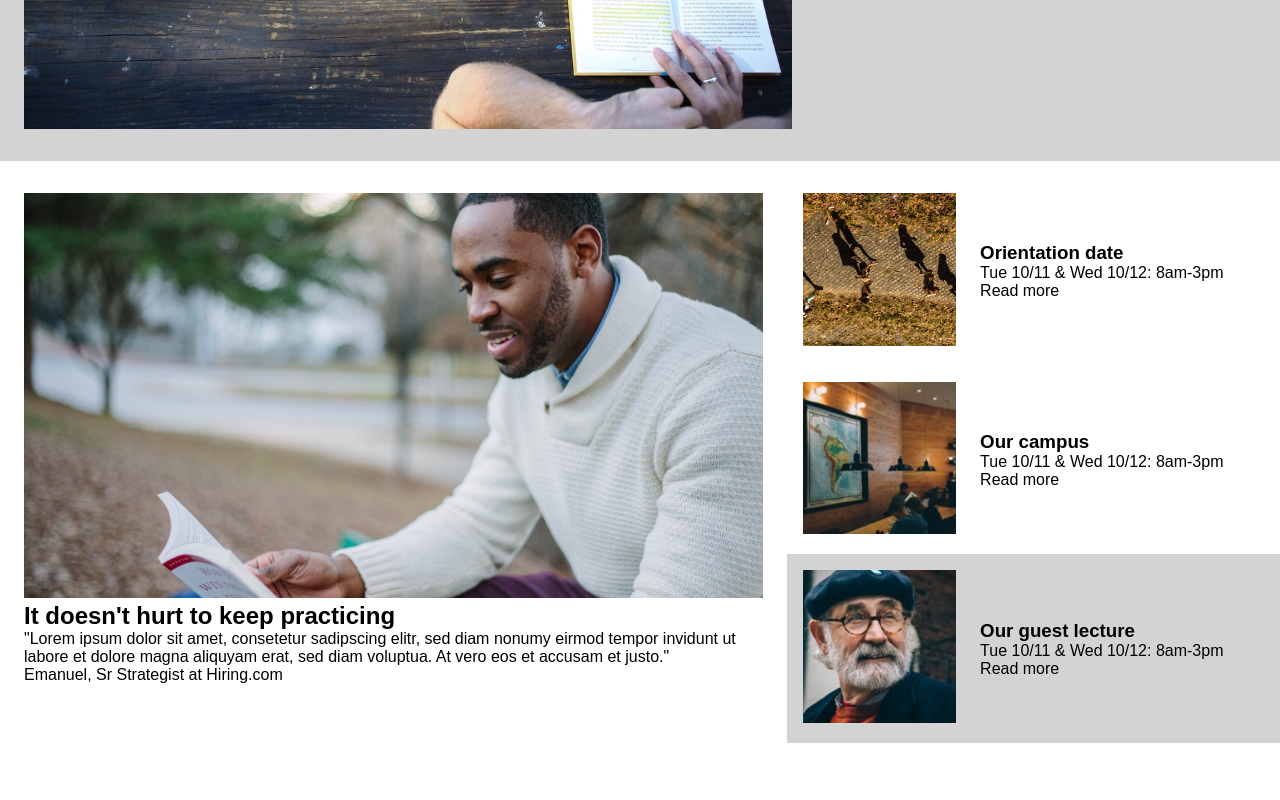
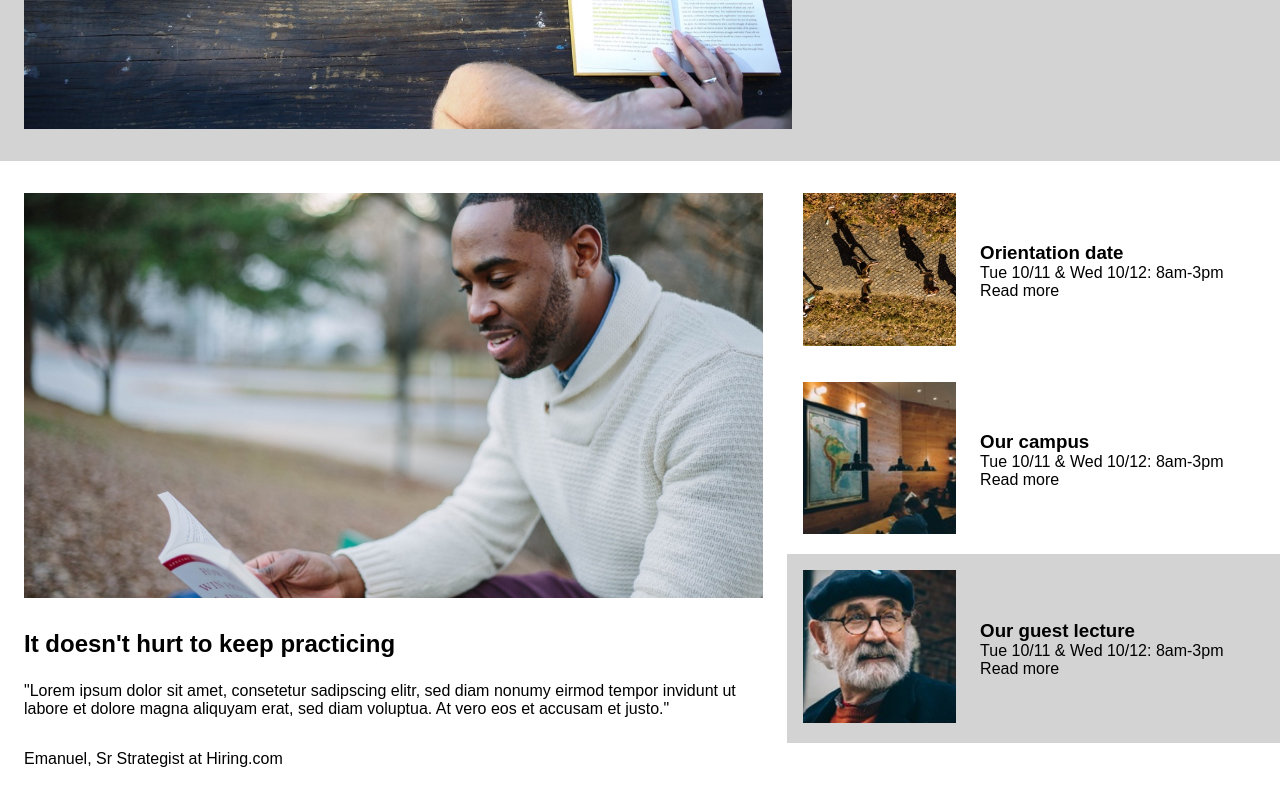
Before and after one commit to felixbeneke/colmar_academy, a plain HTML site: page index.html in a window 1280 px wide. Shown: the part 535-1335 px from the top of the page. Before the commit the page ends 1310 px from the top, so only its background shows below. Drawn offline with Linux system fonts and the light colour scheme.

Commit message:
bugfixing

```diff
--- a/index.html
+++ b/index.html
@@ -33,8 +33,11 @@
         <div class="news">
             <div class="spotlight">
                 <img class="information-main" src="./resources/images/information-main.jpg" alt="">
-                <h2>It doesn't hurt to keep practicing</h2>
-                <p class="quote">"Lorem ipsum dolor sit amet, consetetur sadipscing elitr, sed diam nonumy eirmod tempor invidunt ut labore et dolore magna aliquyam erat, sed diam voluptua. At vero eos et accusam et justo."</p>
+                <div class="spotlightQuote">
+                    <h2 class="quoteHeading">It doesn't hurt to keep practicing</h2>
+                    <p class="quote">"Lorem ipsum dolor sit amet, consetetur sadipscing elitr, sed diam nonumy eirmod tempor invidunt ut labore et dolore magna aliquyam erat, sed diam voluptua. At vero eos et accusam et justo."</p>
+
+                </div>
                 <p class="person">Emanuel, Sr Strategist at Hiring.com</p>
             </div>
             <div class="topics">
--- a/resources/css/style.css
+++ b/resources/css/style.css
@@ -67,6 +67,20 @@ button.button {
 div.spotlight {
     margin: 32px 24px;
     width: 60%;
+    display: flex;
+    flex-direction: column;
+}
+
+div.spotlightQuote {
+    padding: 32px 0;
+}
+
+h2.quoteHeading {
+    margin-bottom: 24px;
+}
+
+p.person {
+    margin-top: auto;
 }
 
 div.topics {
@@ -90,6 +104,7 @@ div.topics {
 
 .imageContainer {
     width: 35%;
+    height: auto;
 }
 
 img.image {
```
